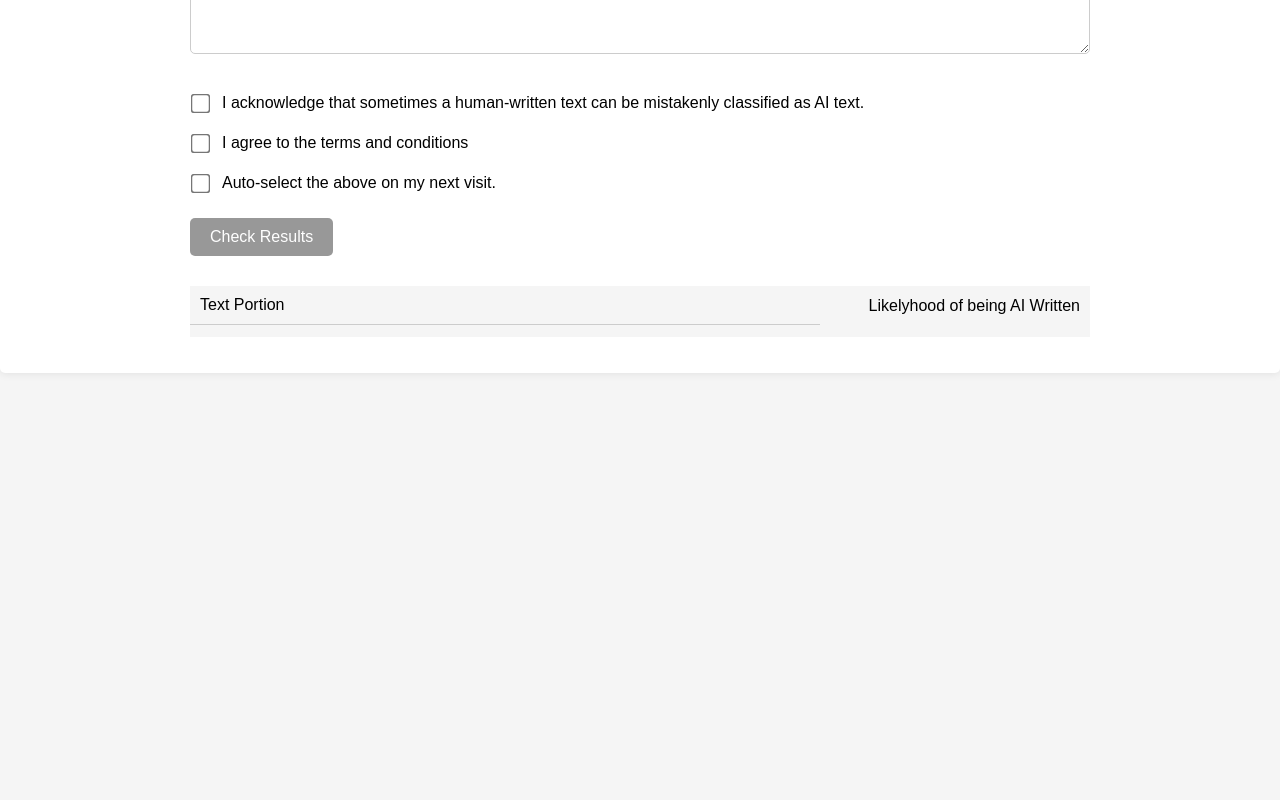
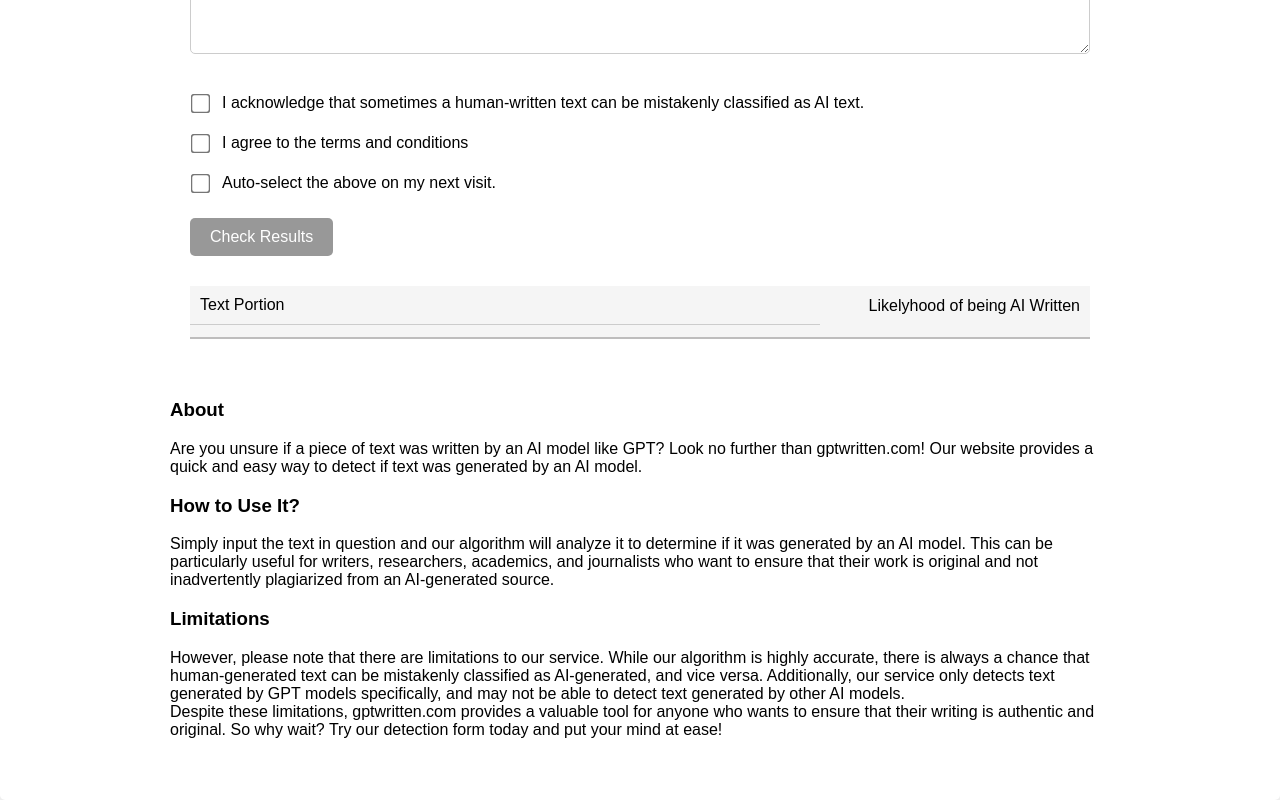
Before and after one commit to ateeqend/isthiswrittenbyai, a React (Create React App) app: page / in a window 1280 px wide. Shown: the part 414-1214 px from the top of the page. Before the commit the page ends 800 px from the top, so only its background shows below. Built offline with nearby package versions, Linux system fonts and the light colour scheme.

Commit message:
UI and SEO improvements

```diff
--- a/public/index.html
+++ b/public/index.html
@@ -7,8 +7,9 @@
     <meta name="theme-color" content="#000000" />
     <meta
       name="description"
-      content="Web site created using create-react-app"
+      content="GPTWritten.com is a powerful tool to verify whether a piece of text is the standard output of Chat GPT or GPT-3. With its easy-to-use interface and lightning-fast results, you can quickly ensure quality. Try GPTWritten.com today and take the guesswork out of your text verification process."
     />
+    <meta name="keywords" content="GPTWritten, Written by ChatGPT, AI Text," />
     <link rel="apple-touch-icon" href="%PUBLIC_URL%/logo192.png" />
     <!--
       manifest.json provides metadata used when your web app is installed on a
@@ -24,7 +25,7 @@
       work correctly both with client-side routing and a non-root public URL.
       Learn how to configure a non-root public URL by running `npm run build`.
     -->
-    <title>React App</title>
+    <title>GPTWritten: AI-Powered Text Verification Tool for GPT-3 and Chat GPT</title>
   </head>
   <body>
     <noscript>You need to enable JavaScript to run this app.</noscript>
--- a/src/App.css
+++ b/src/App.css
@@ -73,6 +73,12 @@ main ul li {
   vertical-align: middle;
 }
 
+footer {
+  max-width: 990px;
+  margin: 0 auto;
+  padding: 25px;
+}
+
 h1 {
   font-size: 32px;
   margin-bottom: 20px;
@@ -141,6 +147,7 @@ ul.resultChunk {
   list-style: none;
   margin: 0;
   padding: 0;
+  border-bottom: 2px solid #bebdbd;
 }
 
 ul.resultChunk li,
--- a/src/App.js
+++ b/src/App.js
@@ -11,8 +11,39 @@ function App() {
         <ul></ul>
       </nav>
       <main>
-        <h1>Is this Written by GPT?</h1>
+        <h1>Is this GPT Written?</h1>
         <DetectionForm />
+
+        <footer>
+          <h3>About</h3>
+          <p>
+            Are you unsure if a piece of text was written by an AI model like
+            GPT? Look no further than gptwritten.com! Our website provides a
+            quick and easy way to detect if text was generated by an AI model.
+          </p>
+          <h3>How to Use It?</h3>
+          <p>
+            Simply input the text in question and our algorithm will analyze it
+            to determine if it was generated by an AI model. This can be
+            particularly useful for writers, researchers, academics, and
+            journalists who want to ensure that their work is original and not
+            inadvertently plagiarized from an AI-generated source.{" "}
+          </p>
+          <h3>Limitations</h3>
+          <p>
+            However, please note that there are limitations to our service.
+            While our algorithm is highly accurate, there is always a chance
+            that human-generated text can be mistakenly classified as
+            AI-generated, and vice versa. Additionally, our service only detects
+            text generated by GPT models specifically, and may not be able to
+            detect text generated by other AI models.
+            <br />
+            Despite these limitations, gptwritten.com provides a valuable tool
+            for anyone who wants to ensure that their writing is authentic and
+            original. So why wait? Try our detection form today and put your
+            mind at ease!
+          </p>
+        </footer>
       </main>
     </div>
   );
--- a/src/DetectionForm.js
+++ b/src/DetectionForm.js
@@ -3,6 +3,7 @@ import { useCookies } from "react-cookie";
 
 function DetectionForm() {
   const [text, setText] = useState("");
+  const [errorMsg, setErrorMsg] = useState("");
   const [chunks, setChunks] = useState([]);
   const [isCheckedAcknowledge, setIsCheckedAcknowledge] = useState(false);
   const [isCheckedTerms, setIsCheckedTerms] = useState(false);
@@ -27,6 +28,7 @@ function DetectionForm() {
   const handleSubmit = async (event) => {
     event.preventDefault();
     setIsLoading(true);
+    try {
       const response = await fetch("https://model.gptwritten.com/", {
         method: "POST",
         headers: {
@@ -35,9 +37,21 @@ function DetectionForm() {
         body: JSON.stringify({ text }),
       });
 
+      if (!response.ok) {
+        setErrorMsg(response.error);
+        throw new Error(`HTTP error! status: ${response.status}`);
+      }
+
       const data = await response.json();
       setChunks(data);
+      setErrorMsg("");
+    } catch (error) {
+      console.error(error);
+      setChunks([]);
+      setErrorMsg(error);
+    } finally {
       setIsLoading(false);
+    }
   };
 
   const renderChunk = (chunk, index) => {
@@ -64,6 +78,7 @@ function DetectionForm() {
         <div>
           <textarea
             id="text"
+            placeholder="Identify standard output from GPT AI tool. Minimum 120 characters are required."
             value={text}
             onChange={(event) => setText(event.target.value)}
           />
@@ -113,7 +128,9 @@ function DetectionForm() {
         </div>
         <button
           type="submit"
-          disabled={!isCheckedAcknowledge || !isCheckedTerms}
+          disabled={
+            !isCheckedAcknowledge || !isCheckedTerms || !text.length < 120
+          }
         >
           Check Results
         </button>
@@ -126,6 +143,7 @@ function DetectionForm() {
           <ul>{chunks.map((chunk, index) => renderChunk(chunk, index))}</ul>
         </div>
       </form>
+      {errorMsg && <div className="error">{errorMsg}</div>}
     </div>
   );
 }
```
Lines whose indentation alone changed are shown as unchanged.
